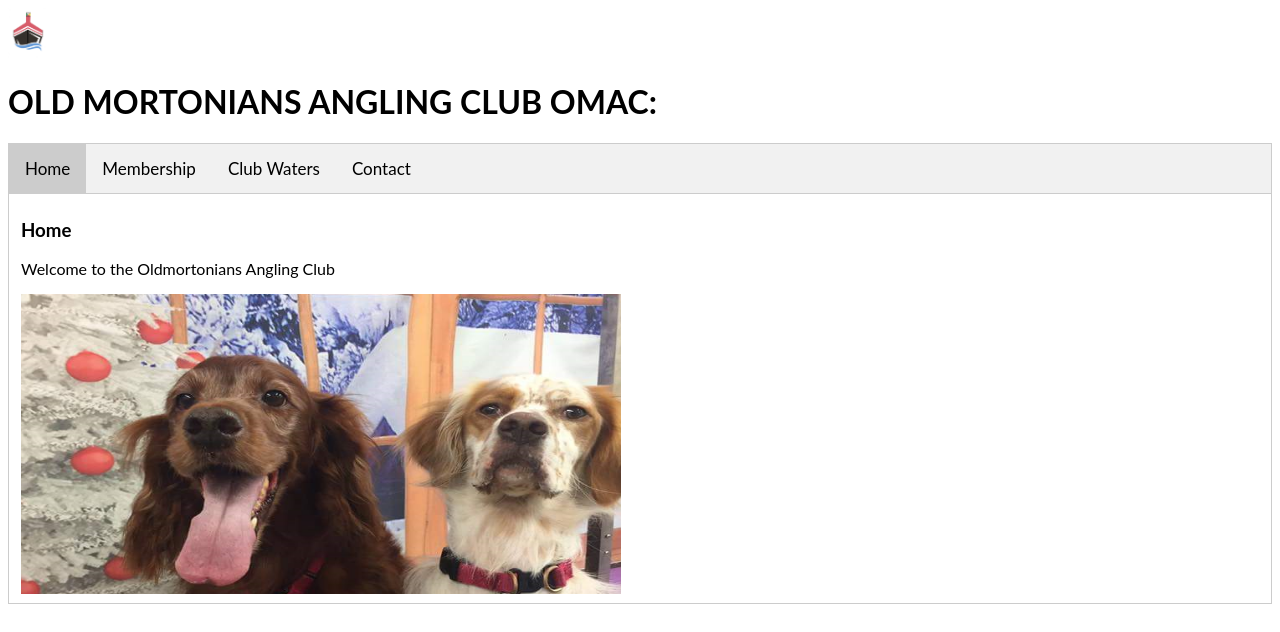
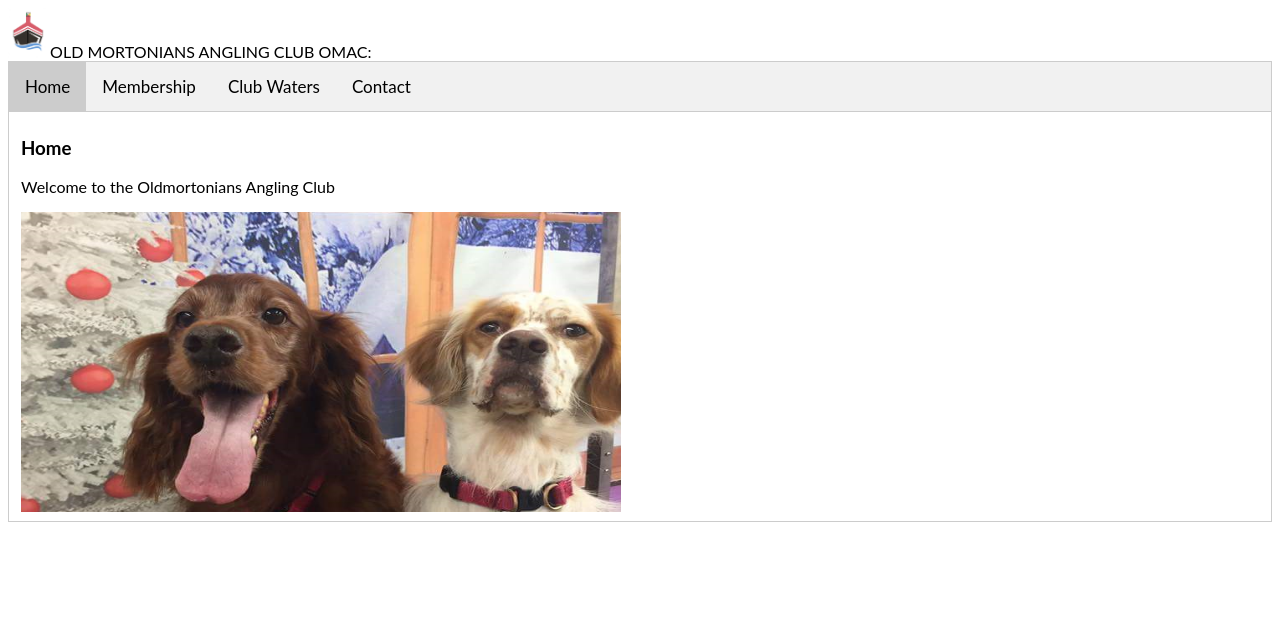
Before and after one commit to oldmortonians/oldmortonians.github.io, a plain HTML site: page angling/index.html in a window 1280 px wide. Drawn offline with Linux system fonts and the light colour scheme.

Commit message:
Update index.html

```diff
--- a/angling/index.html
+++ b/angling/index.html
@@ -46,7 +46,7 @@ div.tab a:focus, .active {
 </head>
 <body>
 <img src="Logo.jpg"  width="38" height="50">
-<Span><h1>OLD MORTONIANS ANGLING CLUB OMAC:</h1></Span>
+<Span>OLD MORTONIANS ANGLING CLUB OMAC:</Span>
 
 <div class="tab">
   <a href="javascript:void(0)" class="tablinks" onclick="openCity(event, 'Home')" id="defaultOpen">Home</a>
```
